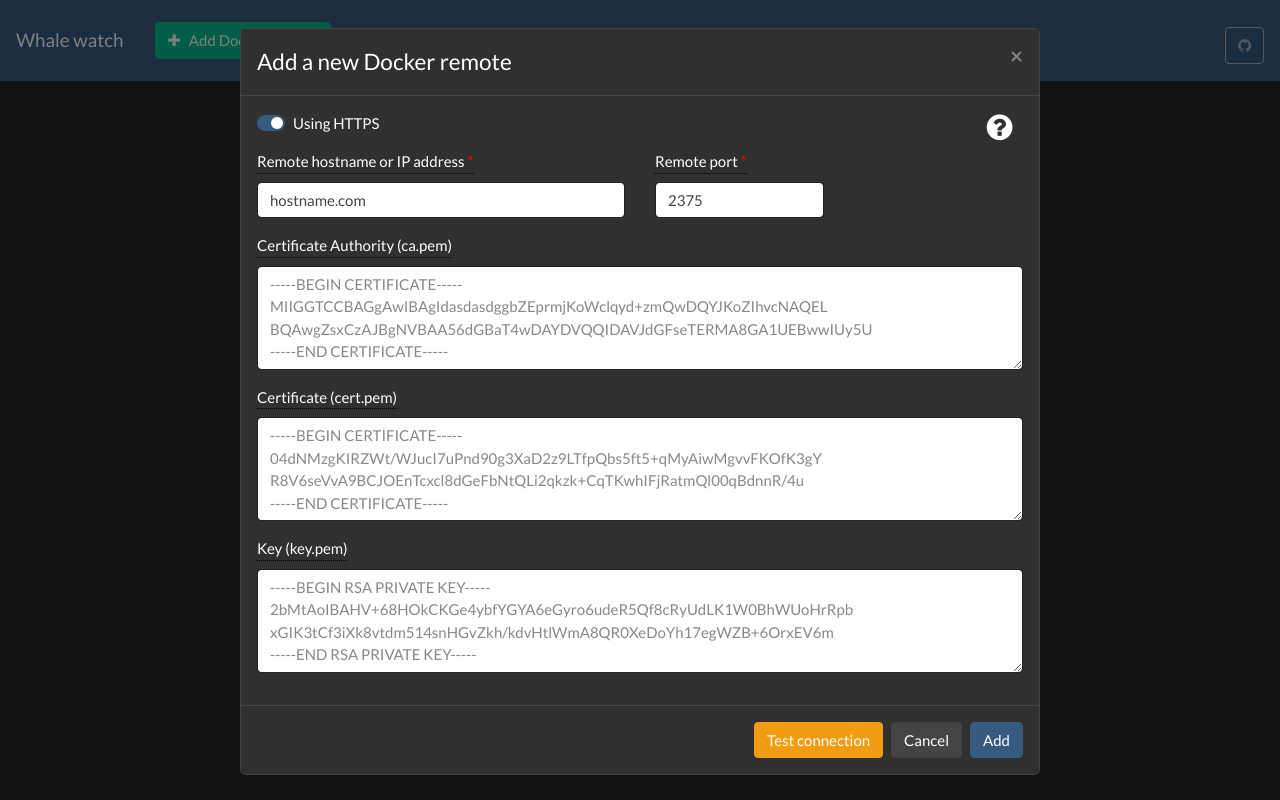
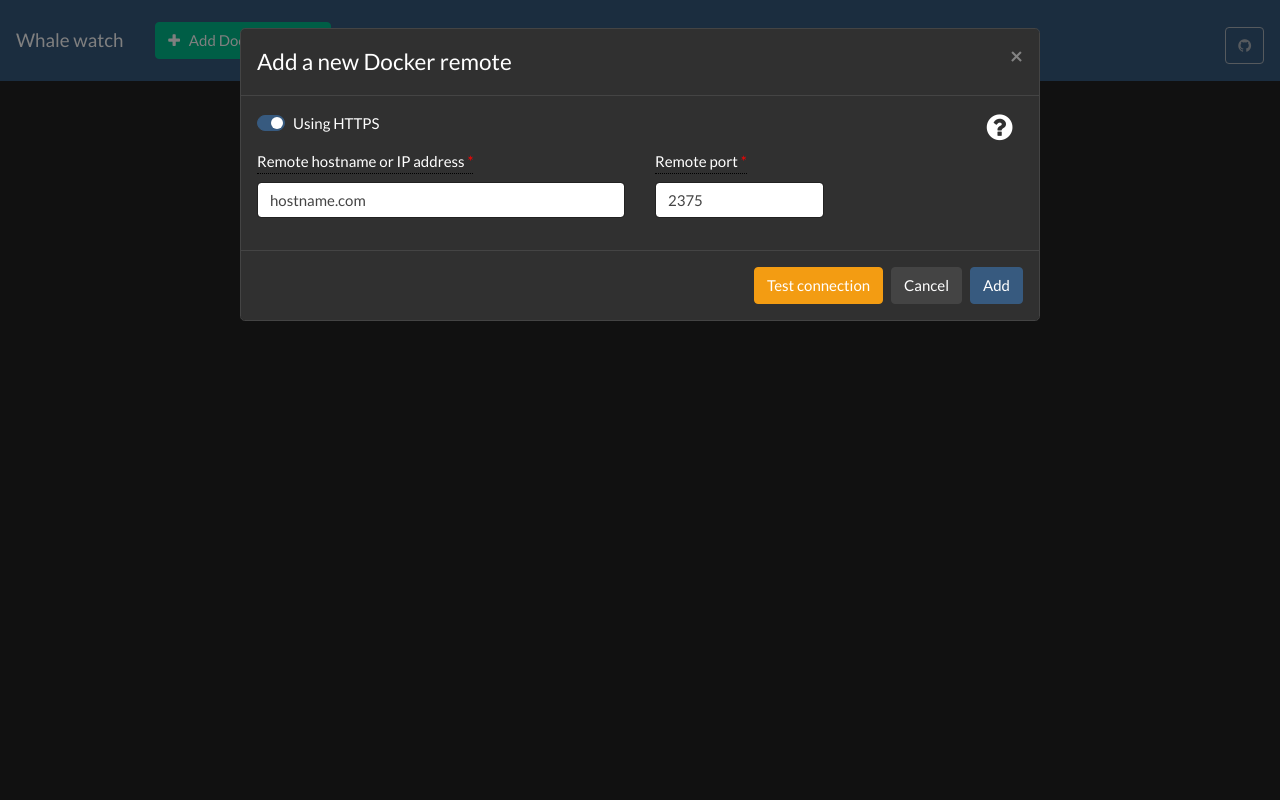
Before and after one commit to TendTo/Whale-watch, a React (Create React App) app: page / in a window 1280 px wide. Both pictures are taken after a click on the button "Add Docker remote". Built offline with nearby package versions, Linux system fonts and the light colour scheme.

Commit message:
refactor: removed ca cert and key

```diff
--- a/src/api/BaseApi.ts
+++ b/src/api/BaseApi.ts
@@ -3,14 +3,7 @@
 };
 
 class BaseApi {
-    constructor(
-        public protocol: "https" | "http",
-        public host: string,
-        public port: number,
-        public ca?: string,
-        public cert?: string,
-        public key?: string) {
-    }
+    constructor(public protocol: "https" | "http", public host: string, public port: number) { }
 
     get baseUrl(): string {
         return `${this.protocol}://${this.host}${this.port ? ":" + this.port : ""}`
--- a/src/api/DockerApi.ts
+++ b/src/api/DockerApi.ts
@@ -12,19 +12,16 @@
     private readonly allLogs = { stderr: "true", stdout: "true", tail: 100 };
 
     static fromDockerRemoteData(data: DockerRemoteData, setLoading: (isLoading: boolean) => void) {
-        return new DockerApi(data.protocol, data.host, data.port, data.ca, data.cert, data.key, setLoading);
+        return new DockerApi(data.protocol, data.host, data.port, setLoading);
     }
 
     constructor(
         protocol: "https" | "http",
         host: string,
         port: number,
-        ca?: string,
-        cert?: string,
-        key?: string,
         public setLoading?: (isLoading: boolean) => void
     ) {
-        super(protocol, host, port, ca, cert, key);
+        super(protocol, host, port);
     }
 
     protected override async handleError(error: Response) {
--- a/src/components/DockerRemoteForm/DockerRemoteForm.tsx
+++ b/src/components/DockerRemoteForm/DockerRemoteForm.tsx
@@ -16,12 +16,7 @@
 import strings from './DockerRemoteForm.json';
 
 function DockerRemoteForm() {
-    const defaultData = {
-        socket: "/var/run/docker.sock", port: 2375, host: strings.placeholderHost,
-        ca: "",
-        cert: "",
-        key: ""
-    };
+    const defaultData = { port: 2375, host: strings.placeholderHost };
     const infoTooltip = (
         <Tooltip id="infoTooltip">
             {strings.infoTooltip}
@@ -38,7 +33,6 @@
     const [useTls, setUseTls] = useState(true);
     const { register, handleSubmit, reset } = useForm({ defaultValues: defaultData });
     const dockerRemoteContext = useContext(DockerRemoteContext);
-    const local = false;
 
     const handleOpen = () => setShow(true);
     const handleClose = () => { setSuccess(false); setFail(false); reset(defaultData); setShow(false); };
@@ -102,15 +96,13 @@
                                 </OverlayTrigger>
                             </Col>
                         </Row>
-                        {!local && (
-                            <>
                         <Row>
                             <Col xs="6">
                                 <Form.Group controlId="dockerRemoteForm.host">
                                     <Form.Label className="DockerRemoteForm-required-label info-tooltip">Remote hostname or IP address
                                         <span className="tooltip-text">{strings.hostInfoTooltip}</span>
                                     </Form.Label>
-                                            <Form.Control {...register("host")} type="text" placeholder={strings.placeholderHost} required={!local} />
+                                    <Form.Control {...register("host")} type="text" placeholder={strings.placeholderHost} required />
                                 </Form.Group>
                             </Col>
                             <Col xs="3">
@@ -118,43 +110,10 @@
                                     <Form.Label className="DockerRemoteForm-required-label info-tooltip">Remote port
                                         <span className="tooltip-text">{strings.portInfoTooltip}</span>
                                     </Form.Label>
-                                            <Form.Control {...register("port", { valueAsNumber: true })} type="number" placeholder={strings.placeholderPort} required={!local} />
+                                    <Form.Control {...register("port", { valueAsNumber: true })} type="number" placeholder={strings.placeholderPort} required />
                                 </Form.Group>
                             </Col>
                         </Row>
-                                {
-                                    useTls && (<>
-                                        <Form.Group controlId="dockerRemoteForm.ca">
-                                            <Form.Label className="info-tooltip">Certificate Authority (ca.pem)
-                                                <span className="tooltip-text">{strings.caInfoTooltip}</span>
-                                            </Form.Label>
-                                            <Form.Control {...register("ca")} as="textarea" rows={4} placeholder={strings.placeholderCa} />
-                                        </Form.Group>
-                                        <Form.Group controlId="dockerRemoteForm.cert">
-                                            <Form.Label className="info-tooltip">Certificate (cert.pem)
-                                                <span className="tooltip-text">{strings.certInfoTooltip}</span>
-                                            </Form.Label>
-                                            <Form.Control {...register("cert")} as="textarea" rows={4} placeholder={strings.placeholderCert} />
-                                        </Form.Group>
-                                        <Form.Group controlId="dockerRemoteForm.key">
-                                            <Form.Label className="info-tooltip">Key (key.pem)
-                                                <span className="tooltip-text">{strings.keyInfoTooltip}</span>
-                                            </Form.Label>
-                                            <Form.Control {...register("key")} as="textarea" rows={4} placeholder={strings.placeholderKey} />
-                                        </Form.Group>
-                                    </>)
-                                }
-
-                            </>
-                        )}
-                        {local && (
-                            <>
-                                <Form.Group controlId="dockerRemoteForm.socket">
-                                    <Form.Label>Socket path</Form.Label>
-                                    <Form.Control {...register("socket")} type="text" placeholder={strings.placeholderSocket} required={local} />
-                                </Form.Group>
-                            </>
-                        )}
                     </Form>
                 </Modal.Body>
                 <Modal.Footer>
--- a/src/components/DockerRemoteList/DockerRemoteList.tsx
+++ b/src/components/DockerRemoteList/DockerRemoteList.tsx
@@ -7,19 +7,6 @@
 import { DockerRemoteContext } from "../../context/DockerRemoteContext";
 import { DockerRemoteData } from '../../types/DockerTypes';
 import './DockerRemoteList.css';
-
-/**
- * Shows some minimal informations to check if the .pem file provided by the user is correct
- * @param value value among the .pem files provided by the user
- * @returns first 7 letters used to identify the .pem file
- */
-function showPem(value: string) {
-    const lines = value.split("\n");
-    if (lines.length < 2) {
-        return value.slice(0, 7);
-    }
-    return lines[1].slice(0, 7);
-}
 
 function DockerRemoteList() {
     const dockerRemoteContextData = useContext(DockerRemoteContext);
@@ -39,9 +26,6 @@
                             <Col xs={9}>
                                 Host: <b>{value.host}</b><br></br>
                                 Port: <b>{value.port}</b><br></br>
-                                {value.ca && (<>Certificate Authority: <b>{showPem(value.ca)}</b><br></br></>)}
-                                {value.cert && (<>Certificate: <b>{showPem(value.cert)}</b><br></br></>)}
-                                {value.key && (<>Key: <b>{showPem(value.key)}</b><br></br></>)}
                             </Col>
                             <Col className="DockerRemoteList-buttons" xs={2}>
                                 <Link to={key}>
--- a/src/types/DockerTypes.tsx
+++ b/src/types/DockerTypes.tsx
@@ -2,9 +2,6 @@
     protocol: "https" | "http",
     host: string,
     port: number,
-    ca?: string,
-    cert?: string,
-    key?: string
 }
 
 export interface DockerRemoteContextState {
```
Also changed, not shown: 1 other file (tests, documents, lock files or other folders). Lines whose indentation alone changed are shown as unchanged.
